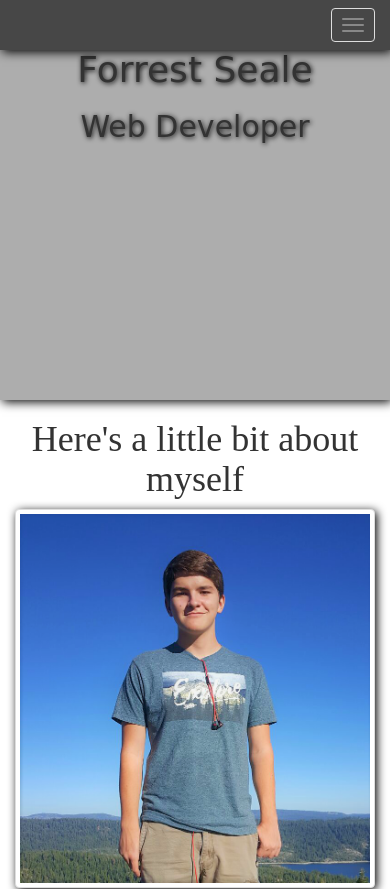
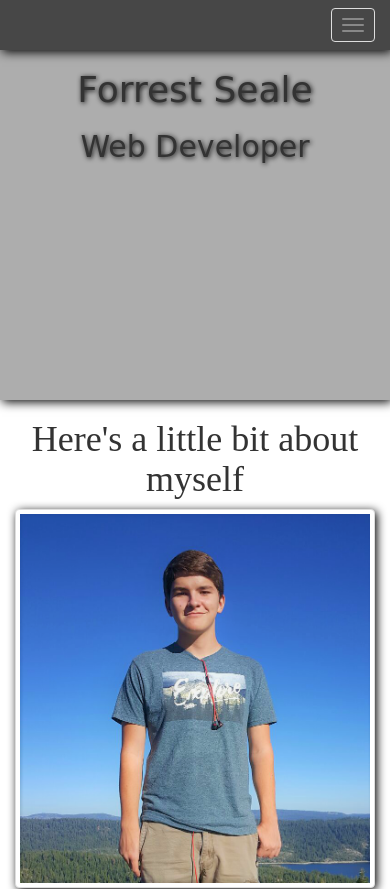
Before and after one commit to ForrestSeale/ForrestSeale.github.io, a plain HTML site: page index.html in a window 390 px wide. Shown: the top 889 px of the page. Drawn offline with nearby package versions, Linux system fonts and the light colour scheme; a web font is replaced by a local one.

Commit message:
added media queries

```diff
--- a/css/styles.css
+++ b/css/styles.css
@@ -61,6 +61,12 @@ a:hover {
   background-color: #ADADAD;
   height: 400px;
   margin: 0;
+}
+
+@media only screen and (max-width: 500px) {
+  .jumbotron {
+    padding-top: 50px;
+  }
 }
 
 
```
